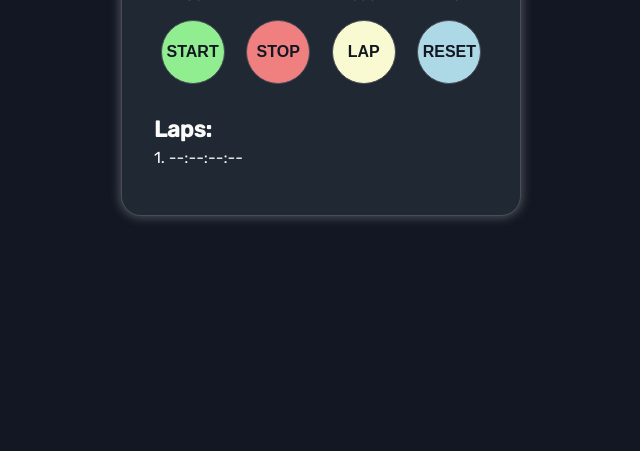
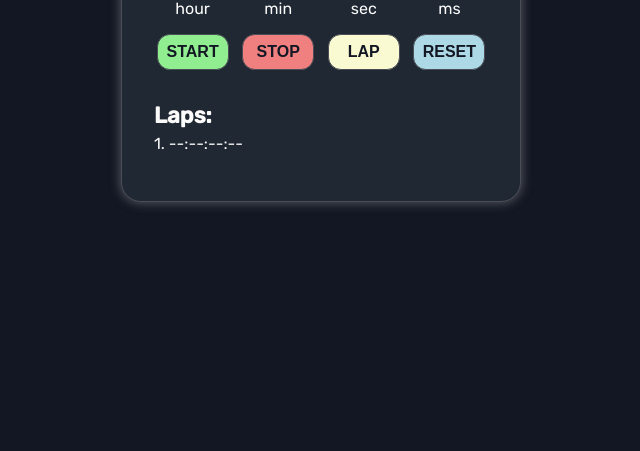
Before and after one commit to Aaryash-Shakya/PRODIGY_WD_02, a plain HTML site: page index.html in a window 1280 px wide. Shown: the part 349-800 px from the top of the page, without its empty margins (319-959 px from the left). Drawn offline with nearby package versions, Linux system fonts and the light colour scheme.

Commit message:
change: button style

```diff
--- a/style.css
+++ b/style.css
@@ -75,19 +75,17 @@ h1 {
 
 button {
     margin-top: 1rem;
-    height: 4rem;
-    aspect-ratio: 1;
-    border-radius: 50%;
+    height: 2.2rem;
+    width: 4.5rem;
+    border-radius: 0.8rem;
     cursor: pointer;
     color: var(--background);
     font-size: 1rem;
     font-weight: bold;
     border: 1px solid var(--secondary);
-    /*  */
-    /* background-color: var(--accent); */
 }
 
-button:hover {
+button:hover,button:focus {
     filter: saturate(1.8);
     box-shadow: 0 0 15px 1px rgba(255, 255, 255, 0.2);
 }
```
